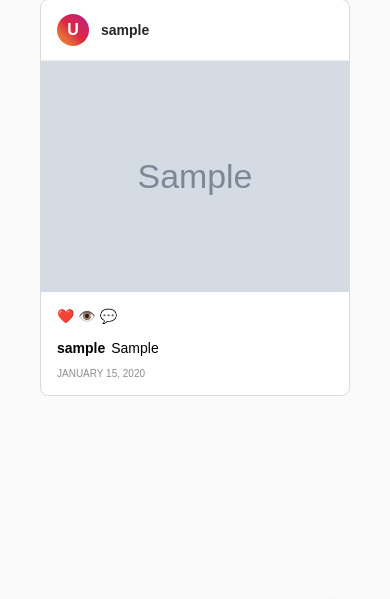
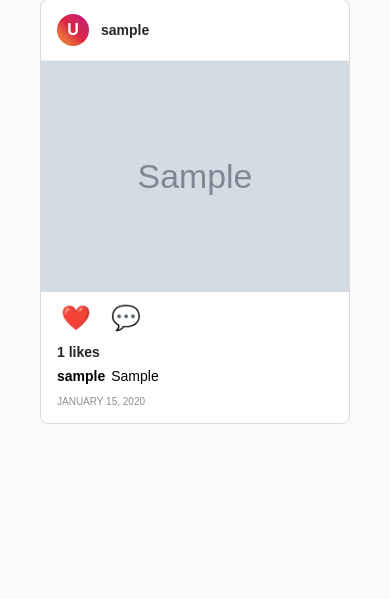
Before and after one commit to Vinozz1/login-instangram, a Flask app: page /feed in a window 390 px wide. Shown: the part 151-750 px from the top of the page. Run offline with Flask 3, Linux system fonts and the light colour scheme; a user stored in the database is signed in; tables that the repository leaves empty hold one stand-in row (values such as "Sample post"); grey boxes marked "Sample" are stand-in pictures.

Commit message:
Add Instagram clone features - Posts, Feed, and Profile
Features added:
- Post model with image_url, caption, user relationship
- PostForm for creating posts
- Feed page with Instagram-style post cards
- Create post page with image preview
- Profile page with Instagram-style grid layout
- Navigation bar across all pages
- Post statistics on profile (post count)

Like System:
- Like model with user and post relationships
- Like/Unlike functionality with AJAX
- Real-time like count updates
- Heart animation on like
- Toggle between ❤️ (liked) and 🤍 (not liked)
- Unique constraint: user can only like post once

Styling:
- Instagram gradient colors for avatars and buttons
- Responsive card-based feed layout
- Grid layout for profile posts (3 columns)
- Sticky navigation bar
- Modern Instagram-like UI/UX
- Like button hover effects

Routes added:
- /feed - View all posts with like functionality
- /create-post - Create new post
- /profile - View user profile with posts grid
- /like/<post_id> - Like/Unlike post (AJAX endpoint)

TODO: Run migration to create likes table:
- flask db migrate -m "Add Like model"
- flask db upgrade

```diff
--- a/app/__init__.py
+++ b/app/__init__.py
@@ -12,6 +12,7 @@ from app.routes.auth_bp import auth_bp
 # Import models for migrations
 from app.models.users import User
 from app.models.posts import Post
+from app.models.likes import Like
 
 load_dotenv()
 
--- a/app/models/__init__.py
+++ b/app/models/__init__.py
@@ -1,4 +1,5 @@
 from app.models.users import User
 from app.models.posts import Post
+from app.models.likes import Like
 
-__all__ = ['User', 'Post']
+__all__ = ['User', 'Post', 'Like']
--- a/app/routes/main_bp.py
+++ b/app/routes/main_bp.py
@@ -9,6 +9,7 @@ from app.forms.signUpForm import SignupForm
 from app.forms.postForm import PostForm
 from app.models.users import User
 from app.models.posts import Post
+from app.models.likes import Like
 
 main_bp = Blueprint("main", __name__)
 
@@ -78,3 +79,33 @@ def profile():
     except OperationalError:
         flash("Database not initialized. Please run: flask db upgrade", "error")
         return render_template("profile.html", user_posts=[])
+
+@main_bp.route("/like/<int:post_id>", methods=["POST"])
+@login_required
+def like_post(post_id):
+    try:
+        post = Post.query.get_or_404(post_id)
+
+        # Check if user already liked this post
+        existing_like = Like.query.filter_by(user_id=current_user.id, post_id=post_id).first()
+
+        if existing_like:
+            # Unlike: delete the like
+            db.session.delete(existing_like)
+            db.session.commit()
+            liked = False
+        else:
+            # Like: create new like
+            new_like = Like(user_id=current_user.id, post_id=post_id)
+            db.session.add(new_like)
+            db.session.commit()
+            liked = True
+
+        # Get updated like count
+        like_count = Like.query.filter_by(post_id=post_id).count()
+
+        return {"success": True, "liked": liked, "like_count": like_count}
+    except OperationalError:
+        return {"success": False, "error": "Database not initialized"}, 500
+    except Exception as e:
+        return {"success": False, "error": str(e)}, 500
--- a/app/templates/feed.html
+++ b/app/templates/feed.html
@@ -71,6 +71,33 @@
         }
         .post-actions {
             padding: 8px 16px;
+            display: flex;
+            gap: 16px;
+            align-items: center;
+        }
+        .like-btn {
+            background: none;
+            border: none;
+            cursor: pointer;
+            font-size: 24px;
+            padding: 4px;
+            transition: transform 0.2s;
+        }
+        .like-btn:hover {
+            transform: scale(1.1);
+        }
+        .like-btn.liked {
+            animation: likeAnimation 0.3s ease;
+        }
+        @keyframes likeAnimation {
+            0%, 100% { transform: scale(1); }
+            50% { transform: scale(1.3); }
+        }
+        .like-count {
+            font-size: 14px;
+            font-weight: 600;
+            color: #262626;
+            padding: 0 16px 8px;
         }
         .post-caption {
             padding: 0 16px 12px;
@@ -126,14 +153,26 @@
     <div class="feed-container">
         {% if posts %}
             {% for post in posts %}
-            <div class="post-card">
+            <div class="post-card" data-post-id="{{ post.id }}">
                 <div class="post-header">
                     <div class="post-avatar">{{ post.user.fullname[0].upper() }}</div>
                     <span class="post-username">{{ post.user.username }}</span>
                 </div>
                 <img src="{{ post.image_url }}" alt="Post image" class="post-image" onerror="this.src='https://via.placeholder.com/600x600?text=Image+Not+Found'">
                 <div class="post-actions">
-                    <p style="margin: 8px 0; font-size: 14px;">❤️ 👁️ 💬</p>
+                    <button class="like-btn {% if post.likes|selectattr('user_id', 'equalto', current_user.id)|list %}liked{% endif %}"
+                            onclick="toggleLike({{ post.id }})"
+                            data-post-id="{{ post.id }}">
+                        {% if post.likes|selectattr('user_id', 'equalto', current_user.id)|list %}
+                            ❤️
+                        {% else %}
+                            🤍
+                        {% endif %}
+                    </button>
+                    <span style="font-size: 24px;">💬</span>
+                </div>
+                <div class="like-count" id="like-count-{{ post.id }}">
+                    <strong>{{ post.likes|length }}</strong> likes
                 </div>
                 {% if post.caption %}
                 <div class="post-caption">
@@ -152,4 +191,37 @@
     </div>
 
     <a href="{{ url_for('main.create_post') }}" class="create-post-btn">+</a>
+
+    <script>
+        function toggleLike(postId) {
+            const btn = document.querySelector(`.like-btn[data-post-id="${postId}"]`);
+            const likeCountEl = document.getElementById(`like-count-${postId}`);
+
+            fetch(`/like/${postId}`, {
+                method: 'POST',
+                headers: {
+                    'Content-Type': 'application/json',
+                }
+            })
+            .then(response => response.json())
+            .then(data => {
+                if (data.success) {
+                    // Toggle heart icon
+                    if (data.liked) {
+                        btn.textContent = '❤️';
+                        btn.classList.add('liked');
+                    } else {
+                        btn.textContent = '🤍';
+                        btn.classList.remove('liked');
+                    }
+
+                    // Update like count
+                    likeCountEl.innerHTML = `<strong>${data.like_count}</strong> likes`;
+                }
+            })
+            .catch(error => {
+                console.error('Error:', error);
+            });
+        }
+    </script>
 {% endblock %}
```
Also changed, not shown: app/models/likes.py (added, +23 -0 lines).
